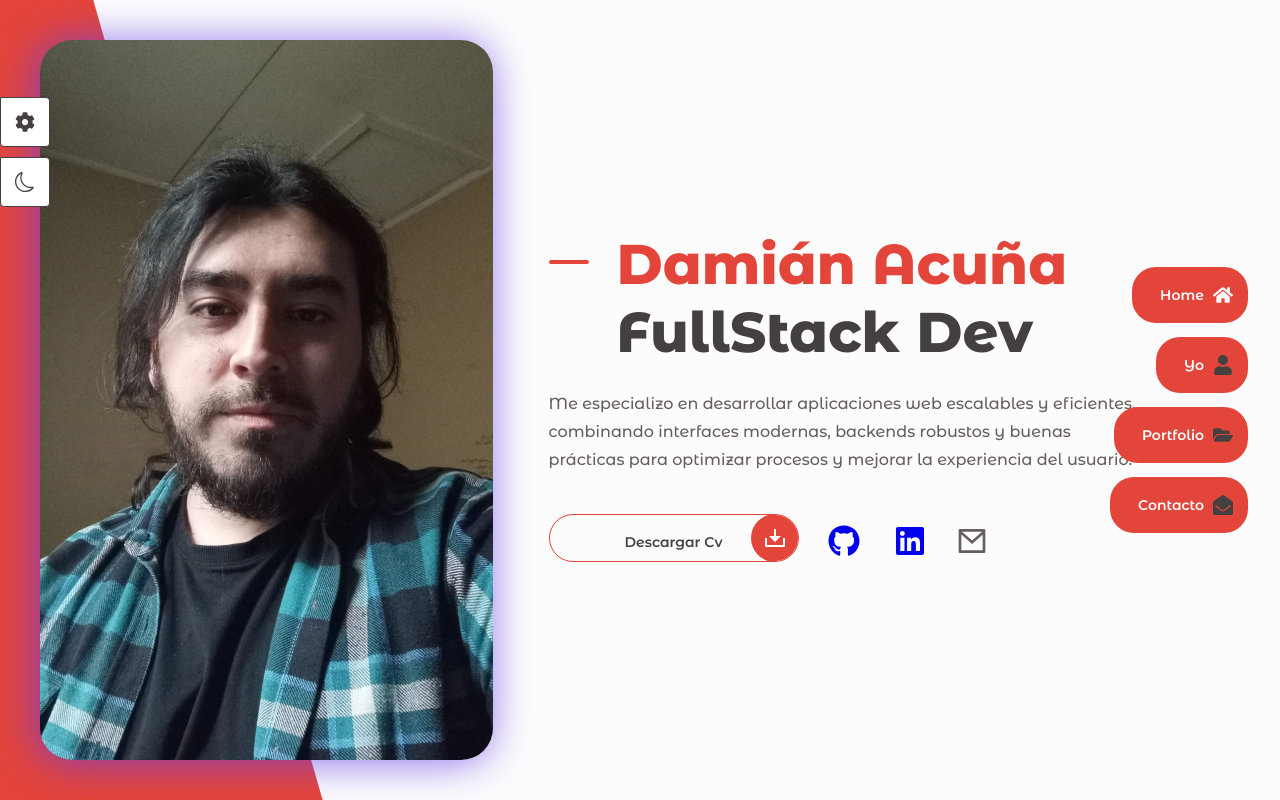
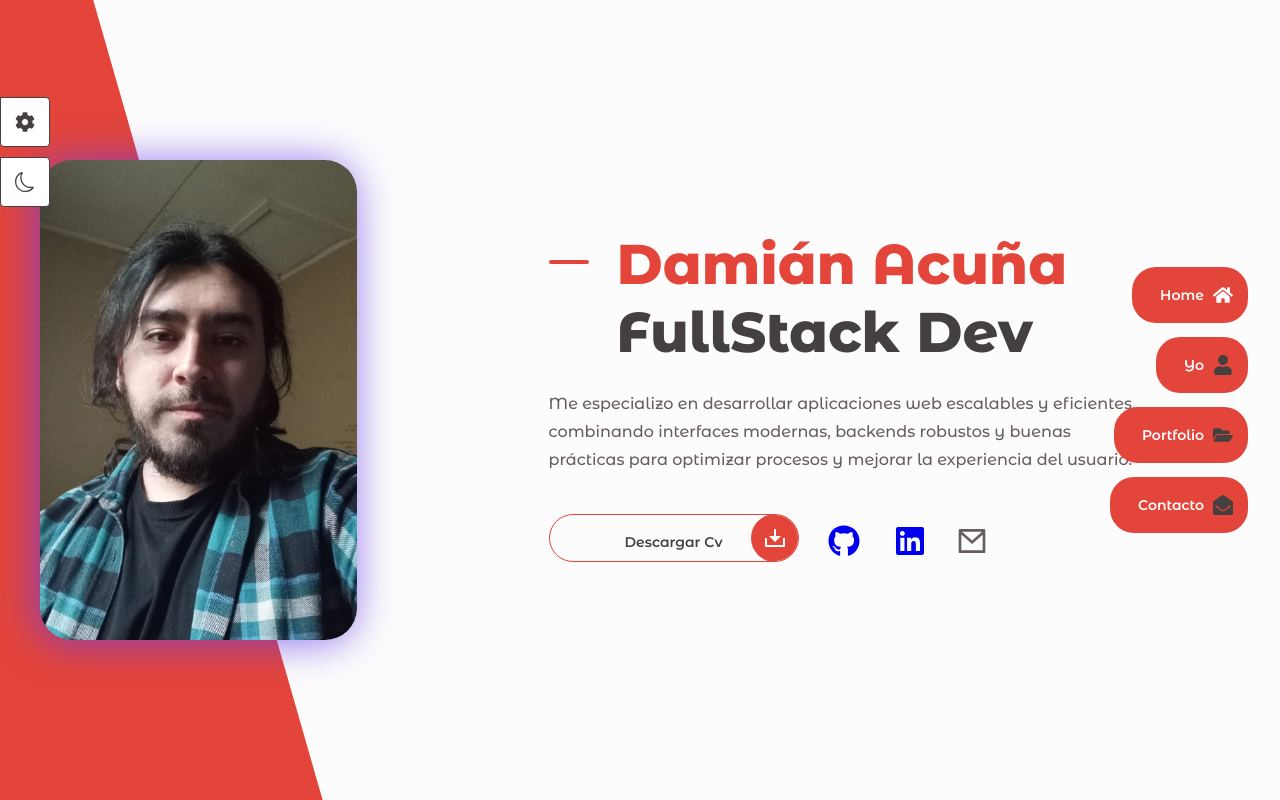
Before and after one commit to wizzard95/portfolio-website-damian1, a React (Vite) app: page / in a window 1280 px wide. Built offline with nearby package versions, Linux system fonts and the light colour scheme.

Commit message:
cambio de dimensiones foto perfil

```diff
--- a/src/pages/home/home.css
+++ b/src/pages/home/home.css
@@ -7,8 +7,8 @@
 }
 
 .home-img{
-    height: calc(100vh - 5rem);
-    width: 100%;
+    height: calc(100vh - 20rem);
+    width: 70%;
     object-fit: cover;
     border-radius: 2rem;
     z-index: 10;
```
